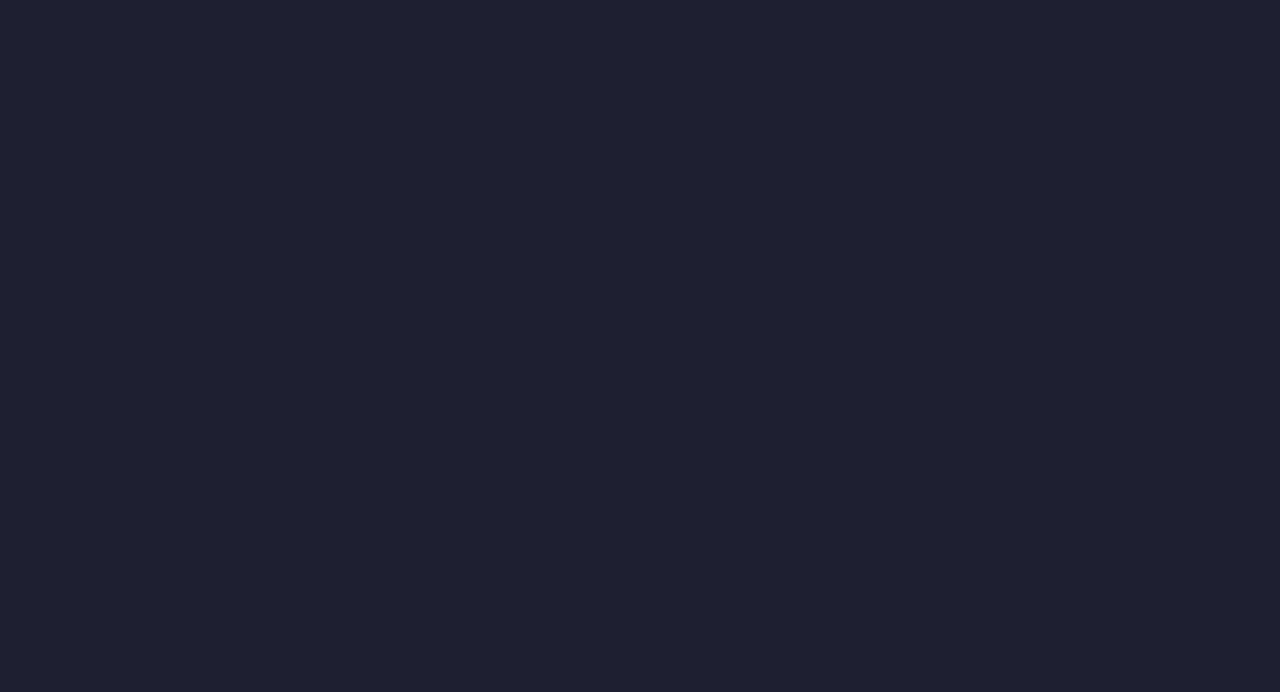
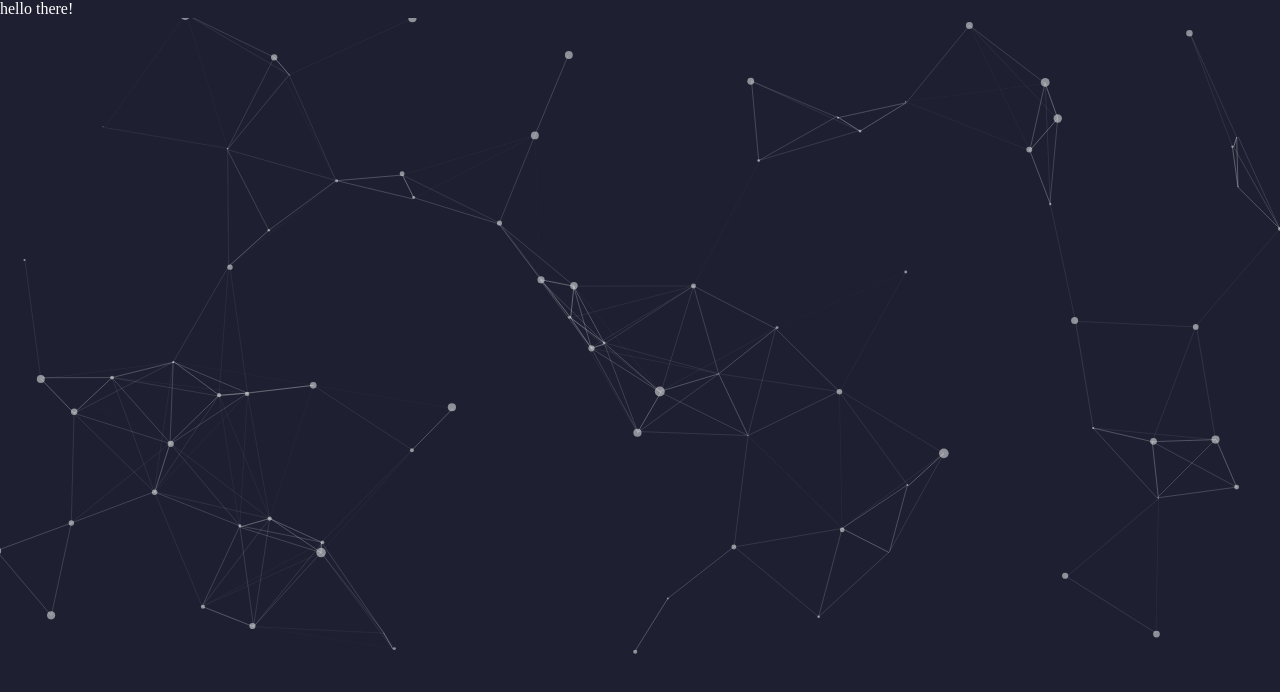
Before and after one commit to Diana-nyamai/stan-portfolio, a plain HTML site: page index.html in a window 1280 px wide. Drawn offline with Linux system fonts and the light colour scheme.

Commit message:
adding particles js

```diff
--- a/index.css
+++ b/index.css
@@ -6,4 +6,5 @@
 body{
     background-color: #1e1f31;
     overflow-x: hidden;
+    color: #fff;
 }
--- a/index.html
+++ b/index.html
@@ -10,9 +10,12 @@
     <link rel="stylesheet" href="https://cdnjs.cloudflare.com/ajax/libs/font-awesome/4.7.0/css/font-awesome.min.css">
 </head>
 <body>
-
+    <div id="particles-js">
+       <p>hello there!</p>
+    </div>
     <!-- script tags -->
-
+<script src="particles.js"></script>
+<script src="app.js"></script>
 <script src="./index.js"></script>
 </body>
 </html>
```
